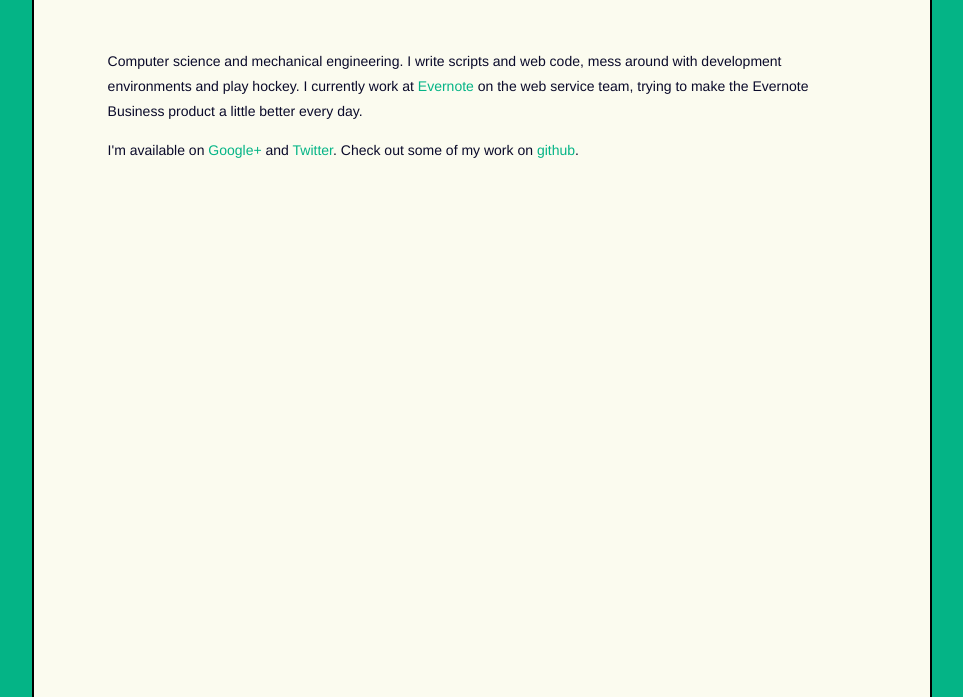
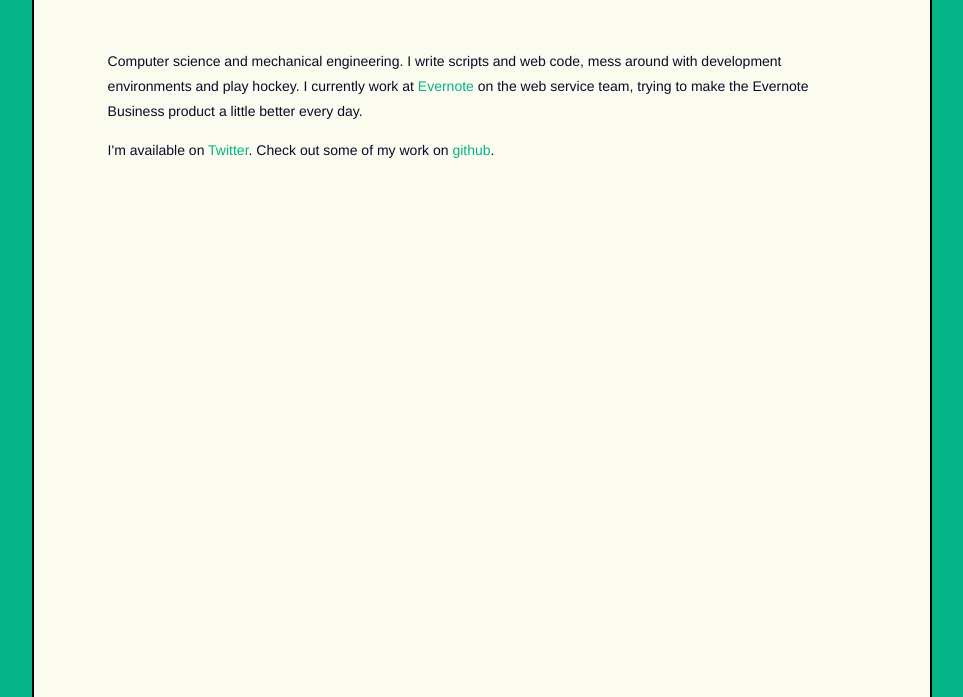
Before and after one commit to akhaku/akhaku.github.io, a plain HTML site: page index.html in a window 1280 px wide. Shown: the part 103-800 px from the top of the page, without its empty margins (158-1121 px from the left). Drawn offline with Linux system fonts and the light colour scheme.

Commit message:
Remove obsolete social network link

```diff
--- a/index.html
+++ b/index.html
@@ -15,11 +15,7 @@
         code, mess around with development environments and play hockey.
         I currently work at
         <a href="https://evernote.com/" target="_blank">Evernote</a> on the web service team, trying to make the Evernote Business product a little better every day.</p>
-        <p>I'm available on <a class="outgoing"
-          href="https://plus.google.com/103777303585585818996/" rel="/outgoing/G+/"
-          target="_blank">
-          Google+
-        </a> and
+        <p>I'm available on
         <a class="outgoing" href="https://twitter.com/metatech52" rel="/outgoing/twitter/"
           target="_blank">Twitter</a>.
         Check out some of my work on <a class="outgoing" rel="/outgoing/github/" href="https://github.com/akhaku">github</a>.
```
